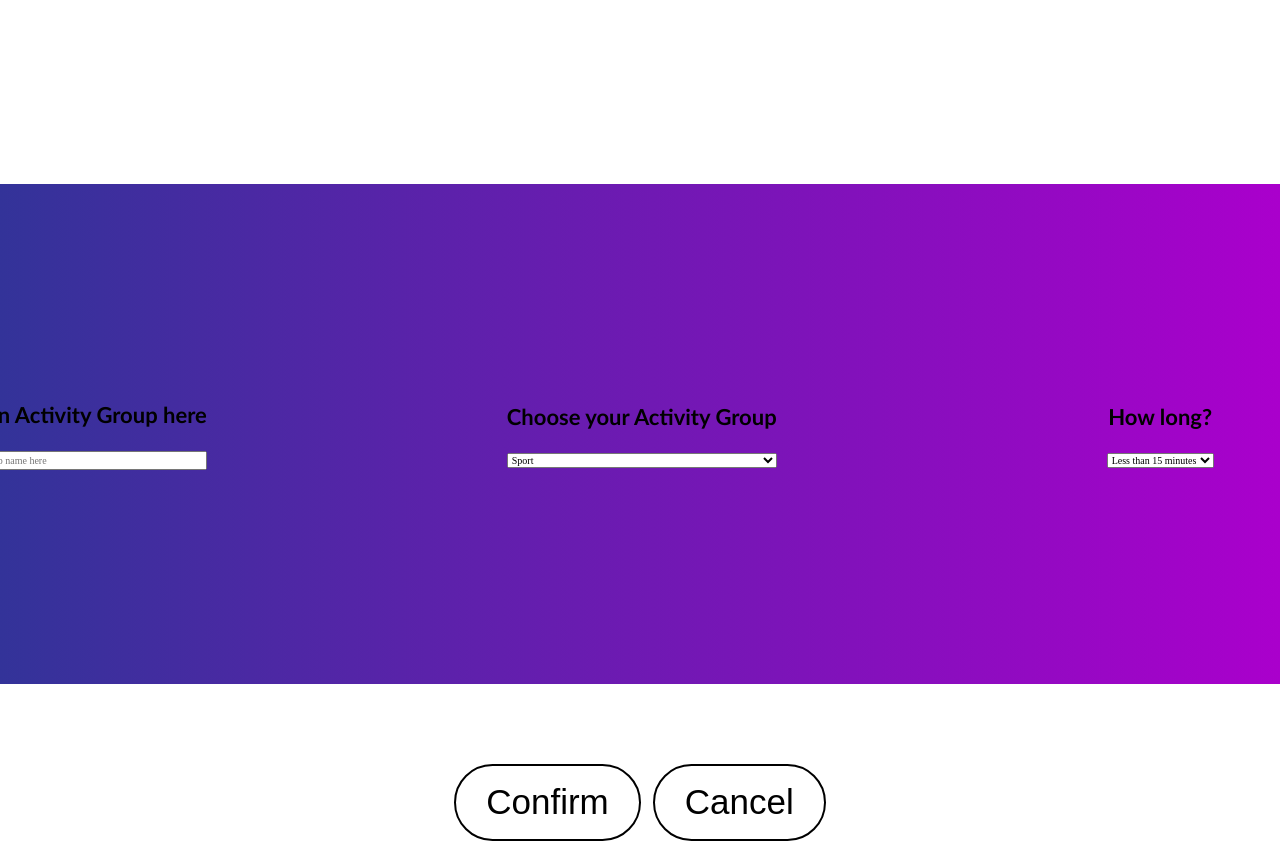
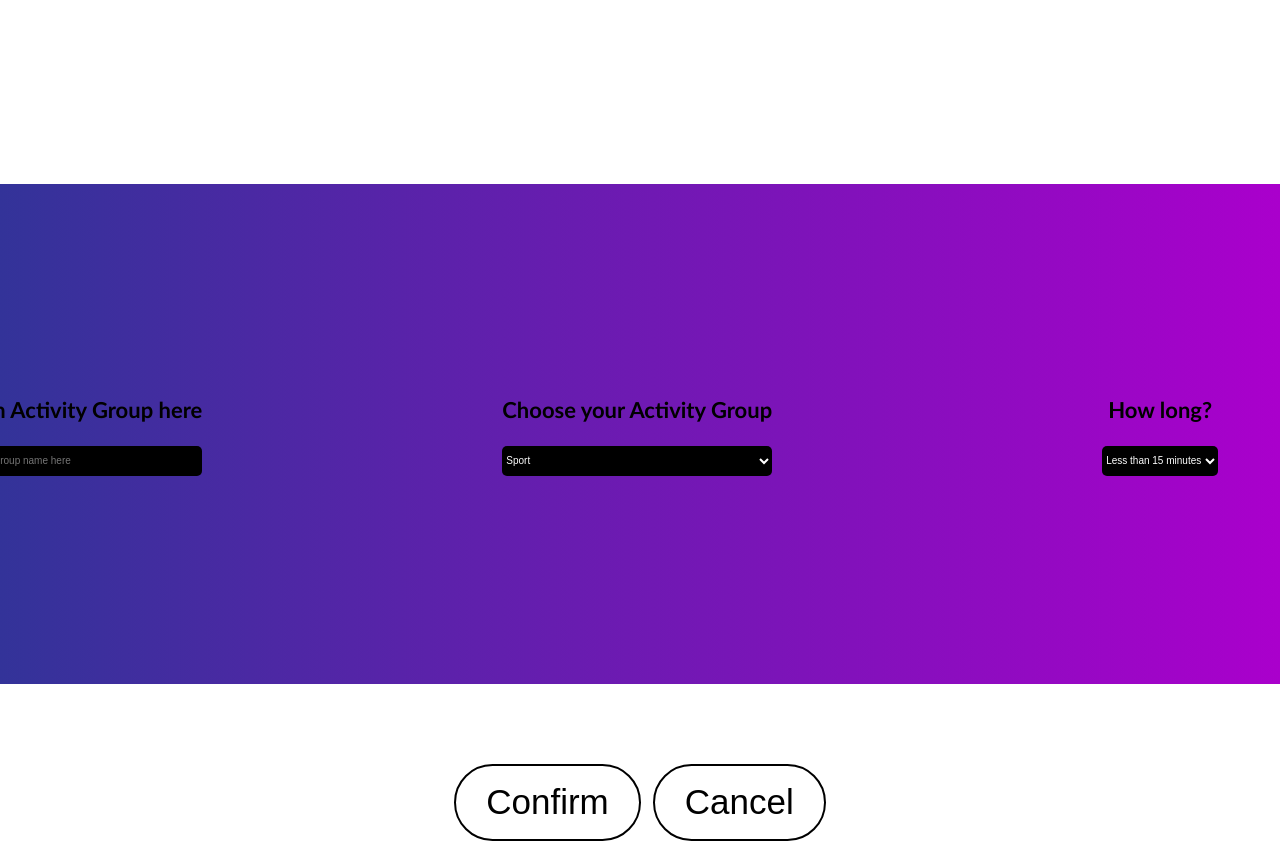
Before and after one commit to ShalevAri/module-2-pre, a plain HTML site: page index.html in a window 1280 px wide. Shown: the part 71-912 px from the top of the page. Drawn offline with Linux system fonts and the light colour scheme.

Commit message:
chore(form-items): improve styling

```diff
--- a/styles.scss
+++ b/styles.scss
@@ -73,3 +73,16 @@
 // .cancel-button {
 
 // }
+
+.form-item-input {
+	height: 3rem;
+	background: black;
+	color: white;
+	font-family: "Poppins", sans-serif;
+	border: none;
+	border-radius: 5px;
+}
+
+.create-activity-group-input {
+	padding-left: 2rem;
+}
```
Also changed, not shown: dist/styles.css.
